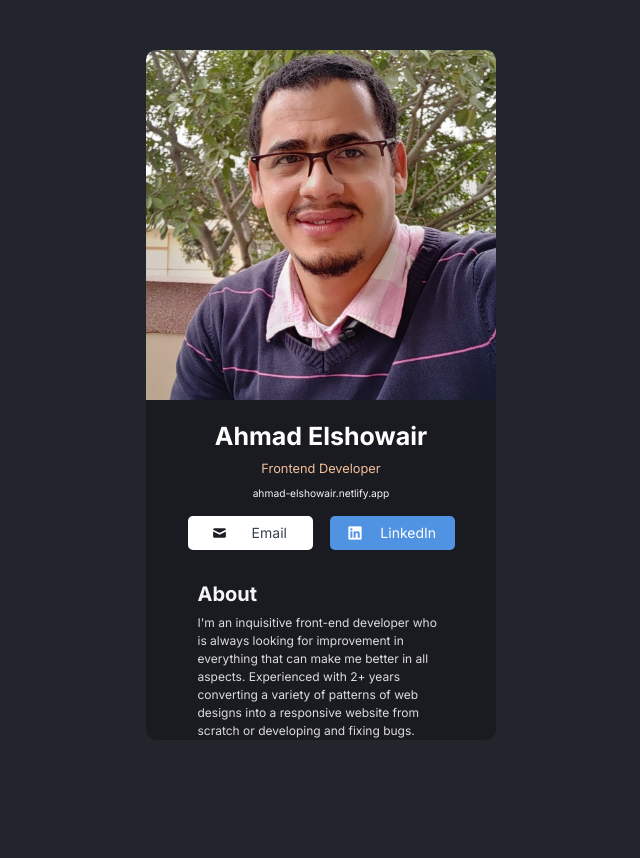
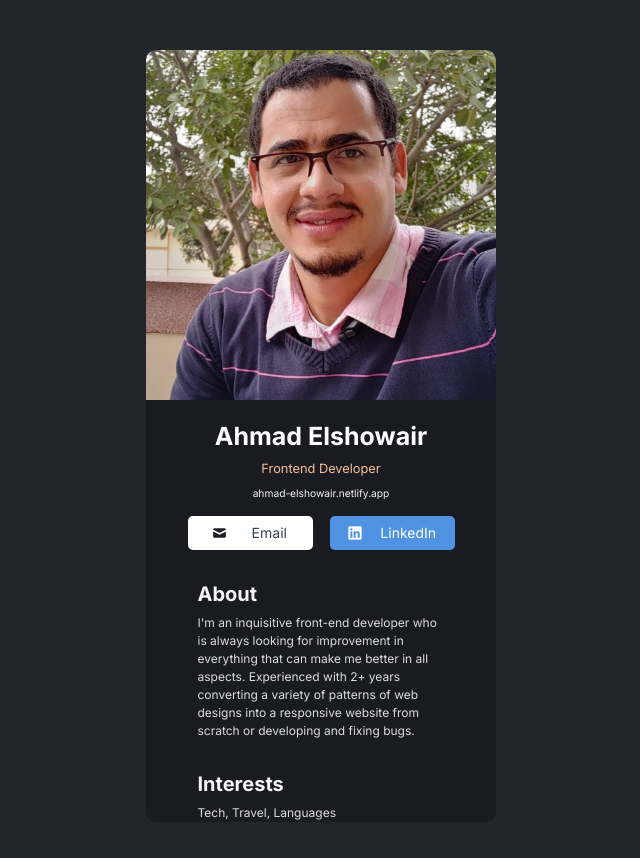
Before and after one commit to ahmad-elshowair/react-solo-1, a React (Create React App) app: page / in a window 1280 px wide. Shown: the top 858 px of the page, without its empty margins (319-959 px from the left). Before the commit the page ends 800 px from the top, so only its background shows below. Built offline with nearby package versions, Linux system fonts and the light colour scheme.

Commit message:
add interests component

```diff
--- a/src/App.js
+++ b/src/App.js
@@ -1,12 +1,14 @@
 import React from "react";
 import { About } from "./components/About";
 import { Info } from "./components/Info";
+import { Interests } from "./components/Interests";
 
 const App = ()=> {
   return (<div className="container">
       <div className="card">
           <Info />
           <About />
+          <Interests />
       </div>
   </div>);
 }
--- /dev/null
+++ b/src/components/Interests.js
@@ -0,0 +1,13 @@
+
+export const Interests = ()=>{
+    return(
+        <article className="card__interest">
+            <h3 className="card__interest-title">
+                Interests
+            </h3>
+            <p className="card__interest-text">
+                Tech, Travel, Languages
+            </p>
+        </article>
+    );
+};
--- a/src/index.css
+++ b/src/index.css
@@ -83,12 +83,14 @@ body {
   margin-right: 0;
 }
 
-.card__about {
+.card__about,
+.card__interest {
   width: 247px;
   margin: 29px auto;
 }
 
-.card__about-title {
+.card__about-title,
+.card__interest-title {
   font-weight: 700;
   font-size: 20px;
   line-height: 150%;
@@ -96,7 +98,8 @@ body {
   margin-bottom: 0;
 }
 
-.card__about-text {
+.card__about-text,
+.card__interest-text {
   font-weight: 400;
   font-size: 12px;
   line-height: 150%;
```
